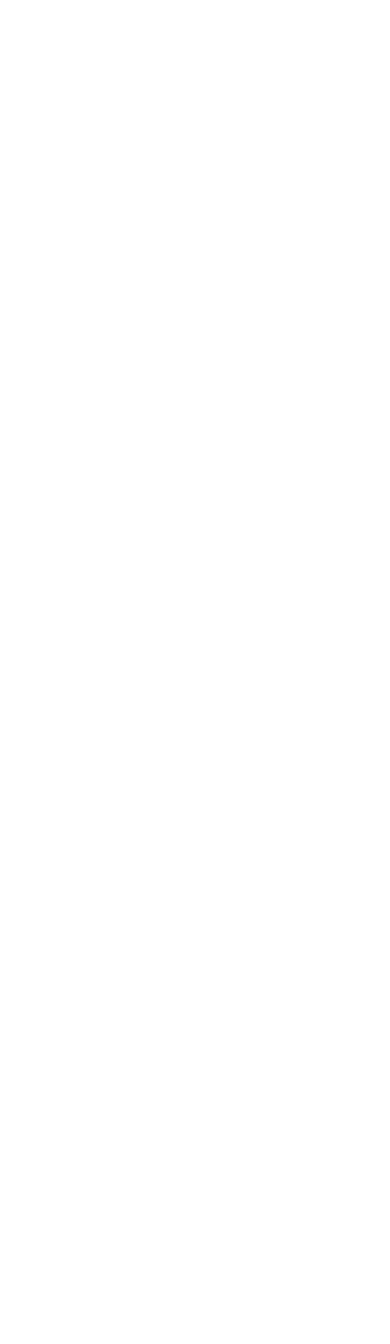
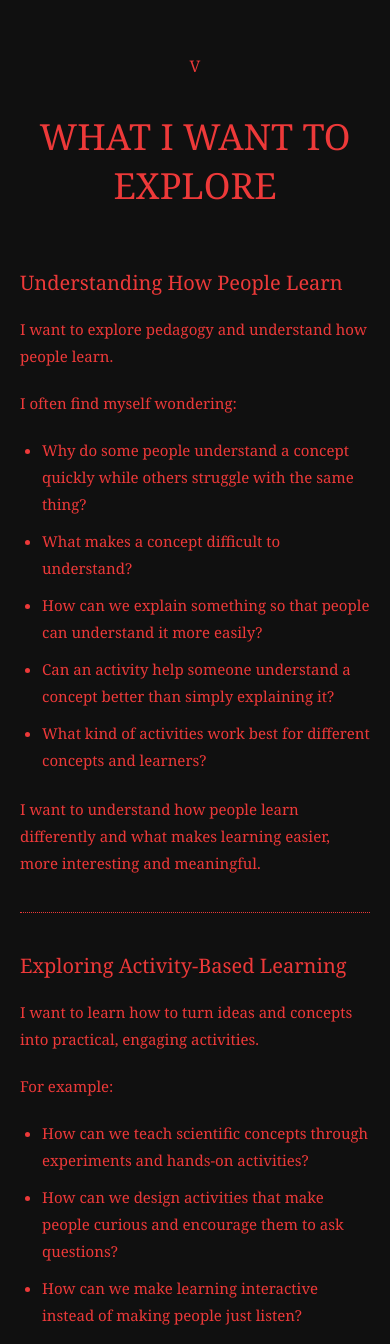
Before and after one commit to codeWith-Ume/portfolio-ume-salma, a plain HTML site: page explore-next.html in a window 390 px wide. Shown: the top 1344 px of the page. Before the commit the page ends 844 px from the top, so only its background shows below. Drawn offline with Linux system fonts and the light colour scheme.

```diff
--- a/CSS/style.css
+++ b/CSS/style.css
@@ -453,3 +453,59 @@ footer {
         font-size: 21px;
     }
 }
+
+
+.explore-next-page {
+    display: block;
+    min-height: 100vh;
+    padding: 55px 20px;
+    background-color: #101010;
+    color: #ed3939;
+    font-family: "IM Fell English", Georgia, serif;
+}
+
+.explore-next-container {
+    max-width: 430px;
+    width: 100%;
+    margin: 0 auto;
+}
+
+.explore-next-content {
+    font-size: 16px;
+    line-height: 1.8;
+    text-align: left;
+}
+
+.explore-next-content h2 {
+    font-size: 22px;
+    font-weight: normal;
+    margin: 30px 0 15px;
+}
+
+.explore-next-content p {
+    margin-bottom: 20px;
+}
+
+.explore-next-content ul {
+    padding-left: 22px;
+    margin-bottom: 22px;
+}
+
+.explore-next-content li {
+    margin-bottom: 10px;
+}
+
+.explore-divider {
+    border-top: 1px dotted #ed3939;
+    margin: 35px 0;
+}
+
+@media (max-width: 480px) {
+    .explore-next-content {
+        font-size: 15px;
+    }
+
+    .explore-next-content h2 {
+        font-size: 20px;
+    }
+}
--- a/explore-next.html
+++ b/explore-next.html
@@ -0,0 +1,70 @@
+<!DOCTYPE html>
+<html lang="en">
+<head>
+    <meta charset="UTF-8">
+    <meta name="viewport" content="width=device-width, initial-scale=1.0">
+    <title>What I Want to Explore Next| Ume Salma</title>
+    <link rel="stylesheet" href="CSS/style.css">
+</head>
+<body class="explore-next-page">
+
+    <main class="explore-next-container">
+
+        <p class="page-number">V</p>
+        <h1 class="about-heading">WHAT I WANT TO EXPLORE</h1>
+
+        <section class="explore-next-content">
+
+            <h2>Understanding How People Learn</h2>
+
+            <p>
+                I want to explore pedagogy and understand how people learn.
+            </p>
+
+            <p>I often find myself wondering:</p>
+
+            <ul>
+                <li>Why do some people understand a concept quickly while others struggle with the same thing?</li>
+                <li>What makes a concept difficult to understand?</li>
+                <li>How can we explain something so that people can understand it more easily?</li>
+                <li>Can an activity help someone understand a concept better than simply explaining it?</li>
+                <li>What kind of activities work best for different concepts and learners?</li>
+            </ul>
+
+            <p>
+                I want to understand how people learn differently and what
+                makes learning easier, more interesting and meaningful.
+            </p>
+
+            <div class="explore-divider"></div>
+
+            <h2>Exploring Activity-Based Learning</h2>
+
+            <p>
+                I want to learn how to turn ideas and concepts into practical,
+                engaging activities.
+            </p>
+
+            <p>For example:</p>
+
+            <ul>
+                <li>How can we teach scientific concepts through experiments and hands-on activities?</li>
+                <li>How can we design activities that make people curious and encourage them to ask questions?</li>
+                <li>How can we make learning interactive instead of making people just listen?</li>
+                <li>How do we know whether an activity has actually helped someone understand a concept?</li>
+            </ul>
+
+            <p>
+                I want to explore different activity-design methods,
+                experiment with ideas, observe how people respond and improve
+                activities based on what I learn.
+            </p>
+
+        </section>
+
+        <a href="index.html" class="back-home">← BACK HOME</a>
+
+    </main>
+
+</body>
+</html>
```
Also changed, not shown: index.html (+1 -1 lines), images/class.png (added), images/img1.png (added), images/img2.png (added), images/img3.png (added), images/img4.png (added), images/img5.png (added), images/img6.png (added), images/img7.png (added), images/rangoli1.png (added), images/rangoli2.png (added).
